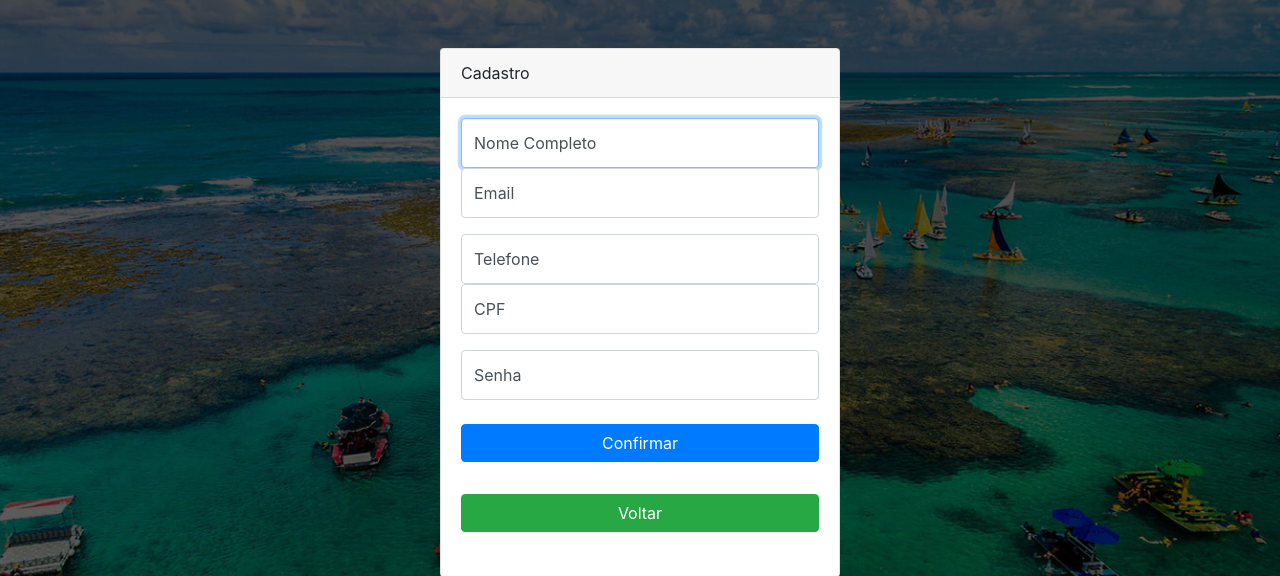
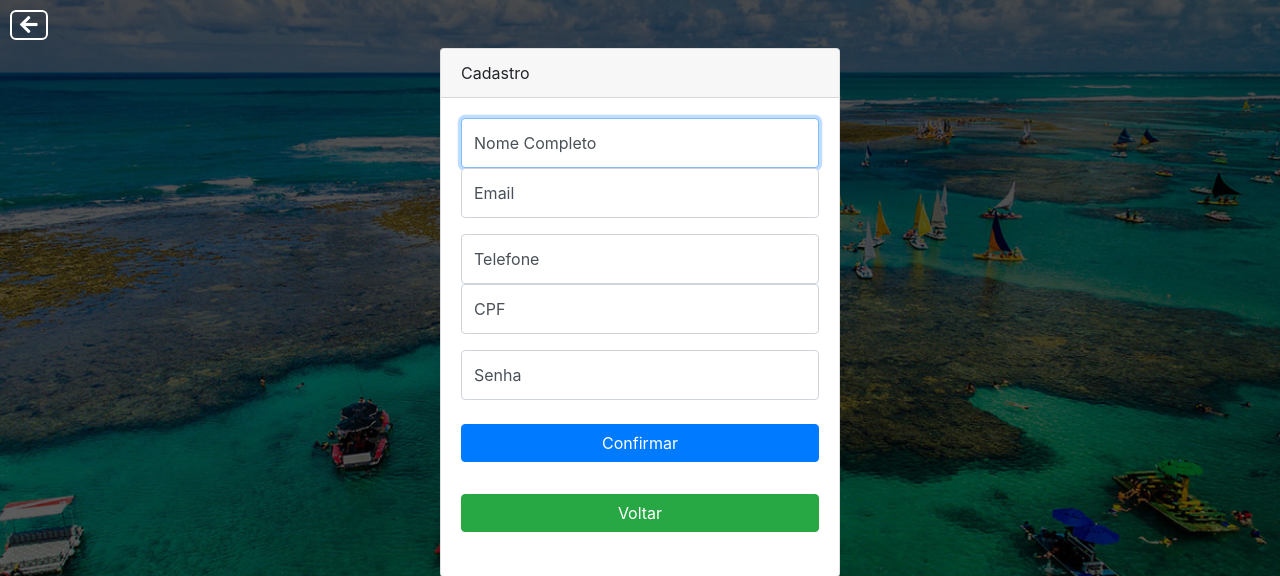
Before and after one commit to sont-group/Caravan-Paradise, a PHP site: page /Caravan-Paradise/site/user.php in a window 1280 px wide. Shown: the top 576 px of the page. Run offline with PHP 8.4, Linux system fonts and the light colour scheme.

Commit message:
+redirecionamento

```diff
--- a/site/css/estilos.css
+++ b/site/css/estilos.css
@@ -305,3 +305,26 @@ img {
   background-size: cover;
   position: relative;
 }
+
+.btn_return{
+  position: absolute;
+  top: 0%;
+  padding: 3px 8px 3px 8px;
+  margin: 10px 0px 0px 10px;
+
+
+  font-size: 20px;
+  color: white;
+
+  border-width: 2px;
+  border-color: white;
+  border-style: solid;
+  border-radius: 6px;
+}
+
+.btn_return:hover{
+  transition: 200ms;
+  border-color: grey;
+  color: grey;
+  background-color: rgba(0, 0, 0, .4)
+}
--- a/site/sobre.php
+++ b/site/sobre.php
@@ -36,7 +36,7 @@
                     Caravan Paradise é uma agência de Viagens que pode levá- los ao lugar onde sempre sonharam em ir, proporcionando uma experiência incrível e única.<br>
                     Nossa agência visa trazer o máximo de conforto e a melhor experiência ao seus clientes, buscando sempre os melhores e mais desejados lugares para viajar, adquirindo novas lembranças e novos desejos para que sua viagem seja única e inesquecível.<br>
                     Nós acreditamos na magia das viagens.<br>
-                    O Caravan Paradise foi conceituado em 2007 em Cruzeiro, no Brasil, por seis amigos universitários: Jhonatan Chagas, Luisa Couto, Mateus Leal, Mateus Leonardo, Vitória Narciso e Pedro Bulhões. Somos um grupo bastante diversificado, mas a nossa cultura é o nosso terreno comum.<br>
+                    O Caravan Paradise foi conceituado em 2007 em Cruzeiro, no Brasil, por seis amigos universitários: Jhonatan Luiz, Luisa Couto, Mateus Leal, Mateus Leonardo, Vitória Narciso e Pedro Bulhões. Somos um grupo bastante diversificado, mas a nossa cultura é o nosso terreno comum.<br>
                     Misture isso com a nossa visão empreendedora, estrutura ágil e horas de trabalho autodeterminadas e teremos a receita vencedora para manter os talentos motivados e produtivos.<br>
                     Com esse sonho a empresa nasceu, com a missão de levar o melhor do mundo, proporcionando o incrível paraíso de viajar ao nossos clientes.<br>
                     Mas o mais legal é que nossos clientes vão para todos os lugares do mundo, mas sempre voltam para o Caravan, onde eles sabem que sempre poderão confiar.<br>
--- a/site/user.php
+++ b/site/user.php
@@ -36,14 +36,13 @@ if ($op == "cadastro") {
     </head>
 
     <body class="hero-img">
-
+    <i style="margin-top:-38px;" onclick="javascript:history.go(-1)" class="fas fa-arrow-left btn_return"></i>
         <div class="container col-md-6">
             <div class="card card-login mx-auto mt-5">
                 <div class="card-header">Cadastro</div>
                 <div class="card-body">
-
                     <form method="post" action="user.php?cv=cadastrar">
-                        <div class="form-group ">
+                        <div class="form-group">
                             <div class="form-label-group">
                                 <label for="nome">Nome Completo</label>
                                 <input name='nome' id="nome" class="form-control" placeholder="Nome" required="required" autofocus="autofocus">
@@ -162,7 +161,7 @@ if ($op == "configurar") {
 
 
     <body class="hero-img">
-
+    <i style="margin-top:-38px;" onclick="javascript:history.go(-1)" class="fas fa-arrow-left btn_return"></i>
         <div class="container col-md-6">
             <div class="card card-login mx-auto mt-5">
                 <div class="card-header">Configurar Conta</div>
@@ -209,11 +208,8 @@ if ($op == "configurar") {
 
 
                         <button class="btn btn-primary btn-block mt-4" type="submit">Confirmar</button>
-
                         <br>
-                        <a href="index.php" class="btn btn-success btn-block mt-2">
-                            Voltar
-                        </a>
+                        <div onclick="javascript:history.go(-1)" class="btn btn-success btn-block mt-2"> Voltar </div>
                     </form>
                     <br>
                 </div>
```
Also changed, not shown: site/login.php (+4 -3 lines).
